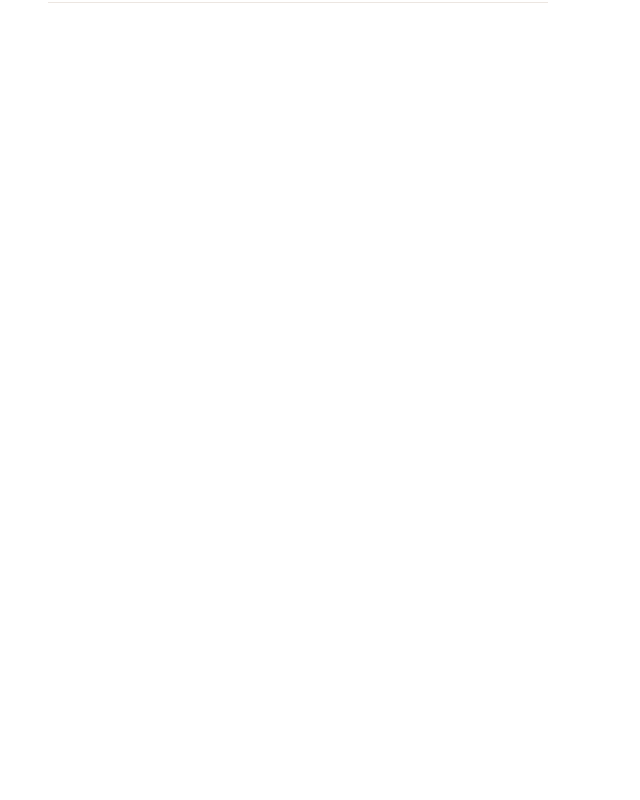
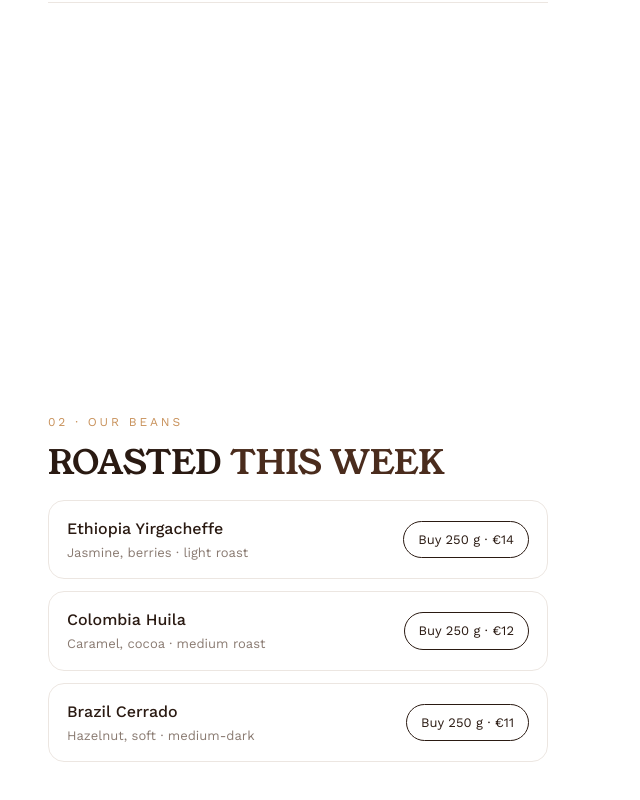
Before and after one commit to SabinaBatrakova/catalog-site, a React (Vite) app: page /templates/coffee-1 in a window 1280 px wide. Shown: the part 1412-2212 px from the top of the page, without its empty margins (0-640 px from the left). Built offline with nearby package versions, Linux system fonts and the light colour scheme; a web font is replaced by a local one.

Commit message:
feat(coffee): add beans section with cart state

```diff
--- a/src/templates/coffee-1/CoffeePage.tsx
+++ b/src/templates/coffee-1/CoffeePage.tsx
@@ -5,10 +5,17 @@ import { Header } from "./components/Header";
 import { Wordmark } from "./components/Wordmark";
 import { Hero } from "./components/Hero";
 import { Menu } from "./components/Menu";
+import { Beans } from "./components/Beans";
 
 export function CoffeePage() {
-  const { brand, nav, hero, menu, scene } = coffeeContent;
-  const [cartCount] = useState(0);
+  const { brand, nav, hero, menu, beans, scene } = coffeeContent;
+  const [cart, setCart] = useState<Record<string, number>>({});
+
+  const cartCount = Object.values(cart).reduce((sum, n) => sum + n, 0);
+
+  const addToCart = (id: string) => {
+    setCart((prev) => ({ ...prev, [id]: (prev[id] ?? 0) + 1 }));
+  };
 
   return (
     <div className="relative overflow-x-clip bg-white font-coffee-sans text-coffee-ink">
@@ -19,13 +26,11 @@ export function CoffeePage() {
       <main className="relative z-[2]">
         <Hero data={hero} />
         <Menu data={menu} />
-        <div className="h-[400vh]" />
+        <Beans data={beans} cart={cart} onAdd={addToCart} />
+        <div className="h-[200vh]" />
       </main>
 
-      <div
-        id="trust"
-        className="relative z-[2] h-40 border-t border-coffee-line bg-white"
-      />
+      <div id="trust" className="relative z-[2] h-40 border-t border-coffee-line bg-white" />
     </div>
   );
 }
--- /dev/null
+++ b/src/templates/coffee-1/components/Beans.tsx
@@ -0,0 +1,44 @@
+import type { CoffeeContent } from "../content";
+import { Section } from "./Section";
+
+type BeansProps = {
+  data: CoffeeContent["beans"];
+  cart: Record<string, number>;
+  onAdd: (id: string) => void;
+};
+
+export function Beans({ data, cart, onAdd }: BeansProps) {
+  return (
+    <Section head={data}>
+      <div className="grid gap-3">
+        {data.items.map((bean) => {
+          const qty = cart[bean.id] ?? 0;
+          return (
+            <div
+              key={bean.id}
+              className="flex items-center justify-between gap-3 rounded-2xl border border-coffee-line bg-white px-[18px] py-4"
+            >
+              <div>
+                <p className="font-medium">{bean.name}</p>
+                <p className="mt-0.5 text-[13px] text-coffee-muted">{bean.notes}</p>
+              </div>
+              <button
+                type="button"
+                onClick={() => onAdd(bean.id)}
+                className={`shrink-0 whitespace-nowrap rounded-full border px-3.5 py-2 text-[13px] transition-colors ${
+                  qty > 0
+                    ? "border-coffee-espresso bg-coffee-espresso text-white"
+                    : "border-coffee-ink bg-white hover:bg-coffee-ink hover:text-white"
+                }`}
+              >
+                {qty > 0
+                  ? `${data.addedLabel} ${qty}`
+                  : `${data.buyLabel} · €${bean.price}`}
+              </button>
+            </div>
+          );
+        })}
+      </div>
+    </Section>
+  );
+}
```
